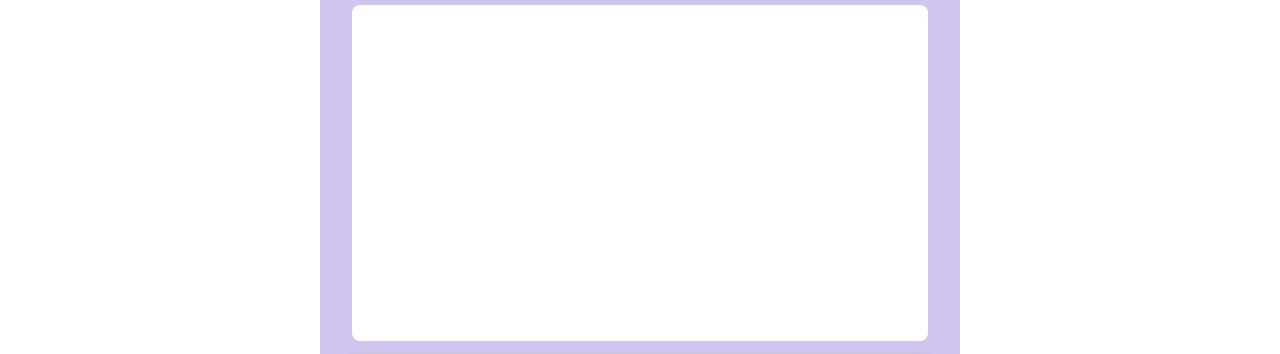
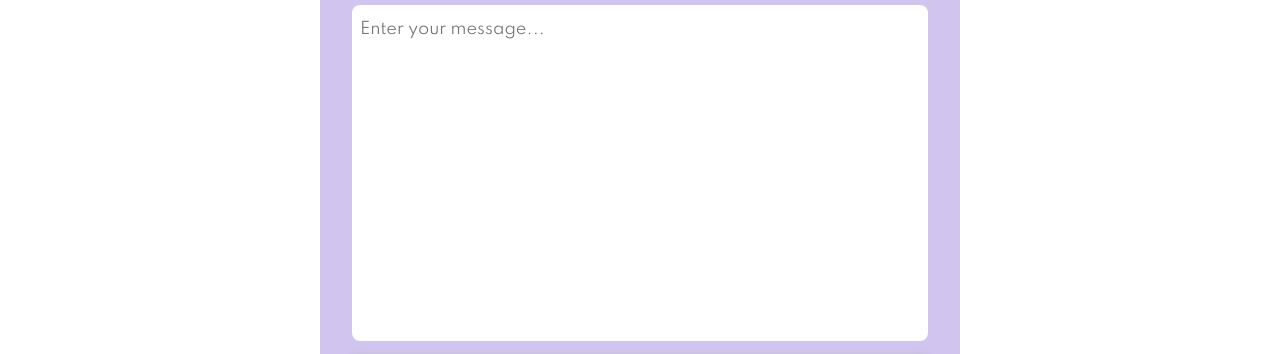
Before and after one commit to sofi-gal/language-school, a website: page contact.html in a window 1280 px wide. Shown: the part 473-827 px from the top of the page. Drawn offline with nearby package versions, Linux system fonts and the light colour scheme.

Commit message:
Update contact.html

```diff
--- a/contact.html
+++ b/contact.html
@@ -133,7 +133,7 @@
             id="message"
             cols="30"
             rows="10"
-            class="main__section__contact__form__textarea"
+            class="main__section__contact__form__textarea" placeholder="Enter your message..."
           ></textarea>
           <button type="submit" class="main__section__contact__form__submit">
             Send
```
